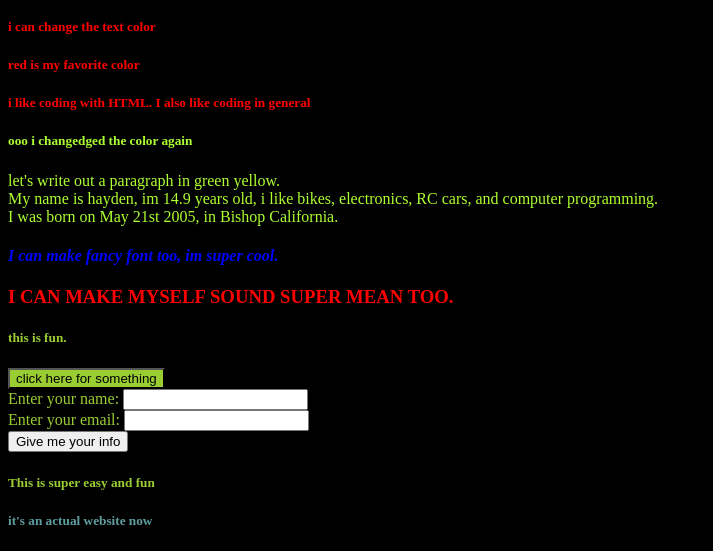
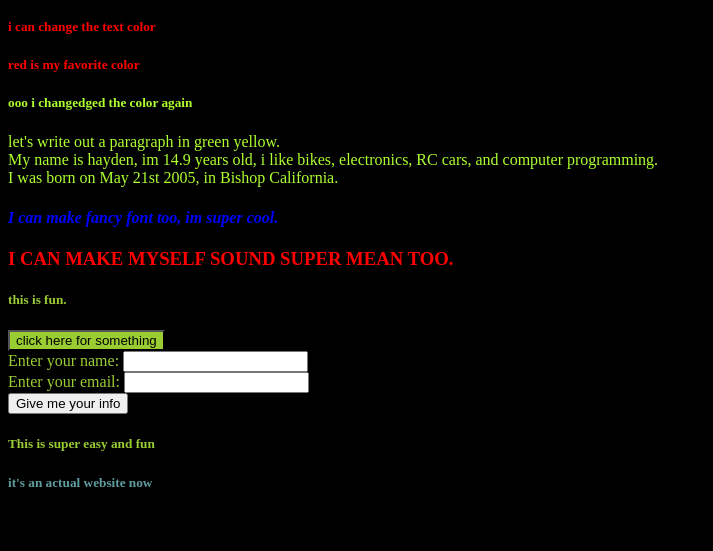
Before and after one commit to hpate85/hpate85.github.io, a plain HTML site: page index.html in a window 1280 px wide. Shown: the part 256-807 px from the top of the page, without its empty margins (0-713 px from the left). Drawn offline with Linux system fonts and the light colour scheme.

Commit message:
Update index.html

```diff
--- a/index.html
+++ b/index.html
@@ -69,7 +69,6 @@
     color: red;
 "> i can change the text color</h5><h5>
 <h5 style=" color: red;">red is my favorite color</h5>
-<h5 style="color:red;">i like coding with HTML. I also like coding in general</h5>
 <h5 style="color:greenyellow;">ooo i changedged the color again</h5>
 <p style="color:greenyellow;">let's write out a paragraph in green yellow. <br>
 My name is hayden, im 14.9 years old, i like bikes, electronics, RC cars, and computer programming. <br>
```
